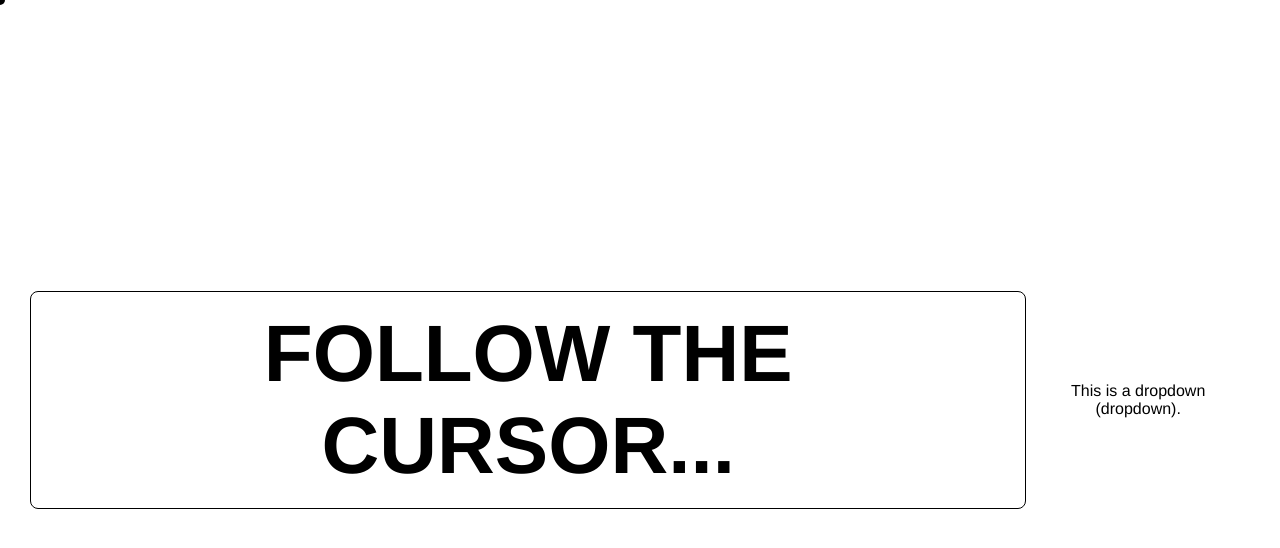
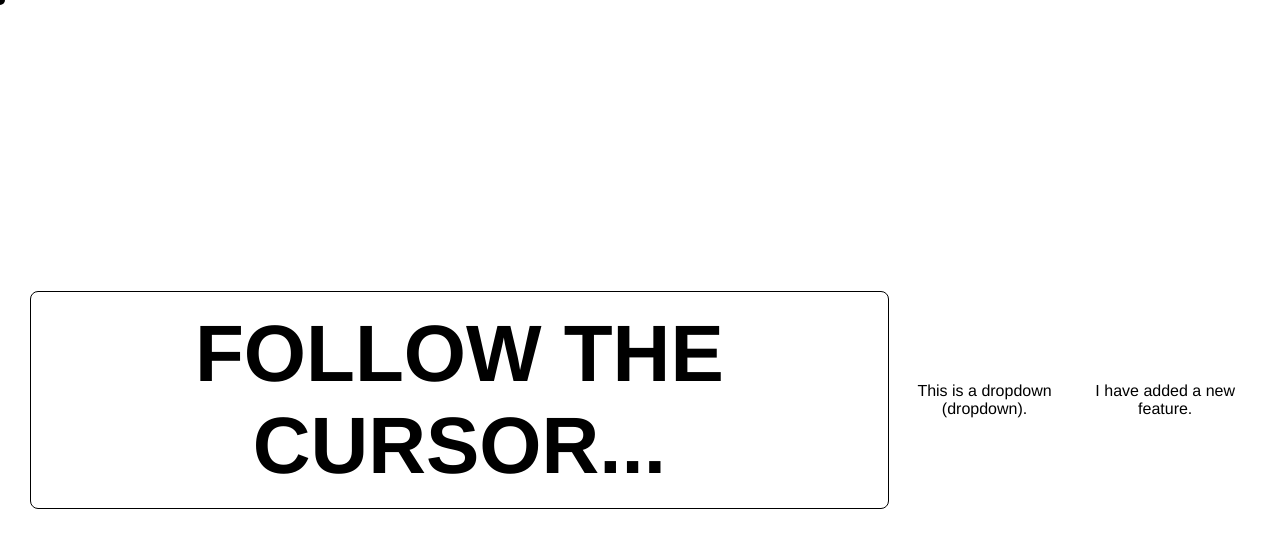
Before and after one commit to shailesh7682/Follow-cursor, a plain HTML site: page index.html in a window 1280 px wide. Drawn offline with Linux system fonts and the light colour scheme.

Commit message:
Added new feature

```diff
--- a/index.html
+++ b/index.html
@@ -11,6 +11,7 @@
       <div class="cursor"></div>
       <h1>FOLLOW THE CURSOR...</h1>
       <p>This is a dropdown (dropdown).</p>
+      <p>I have added a new feature.</p>
     </div>
     <script src="script.js"></script>
   </body>
```
